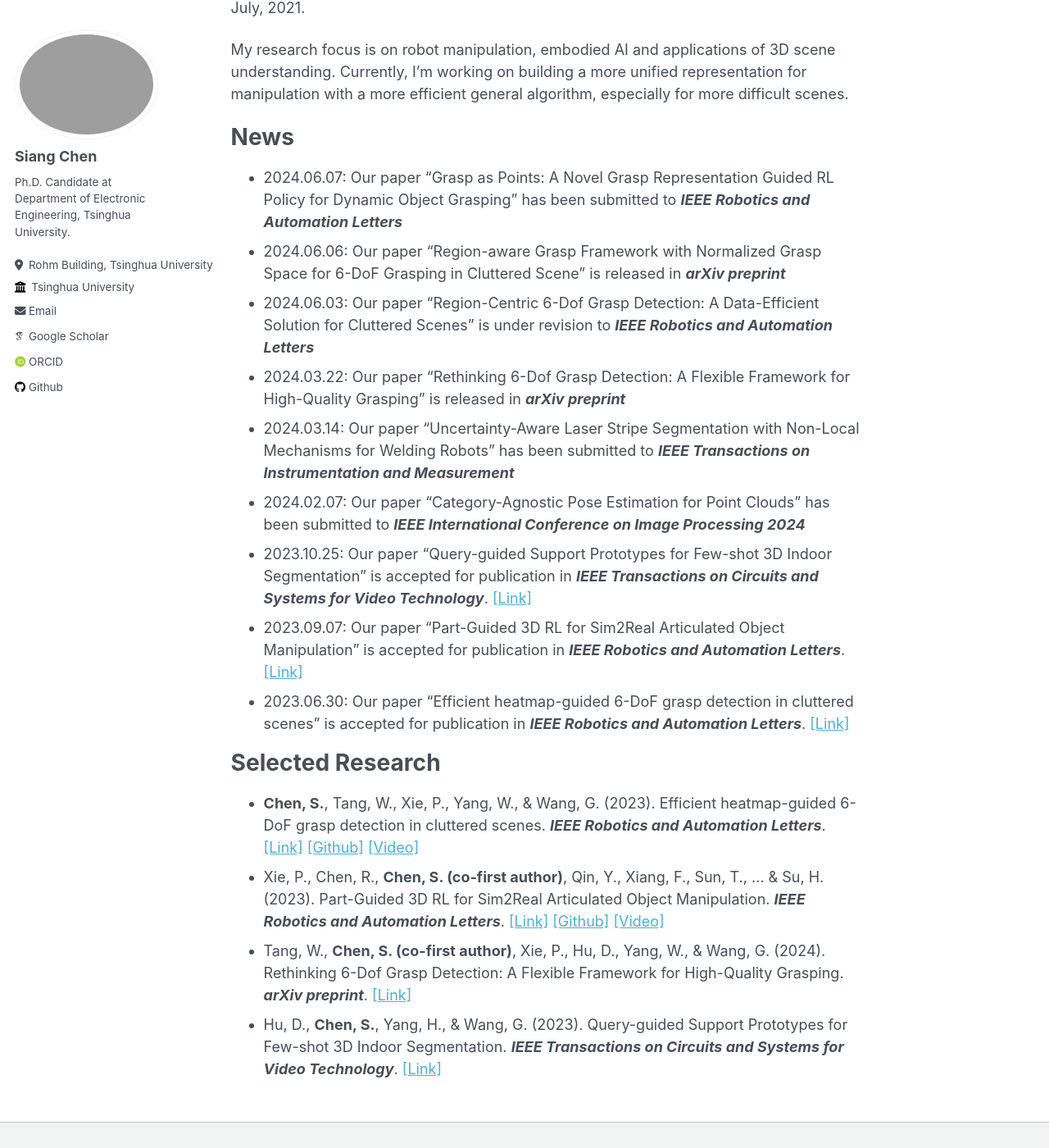
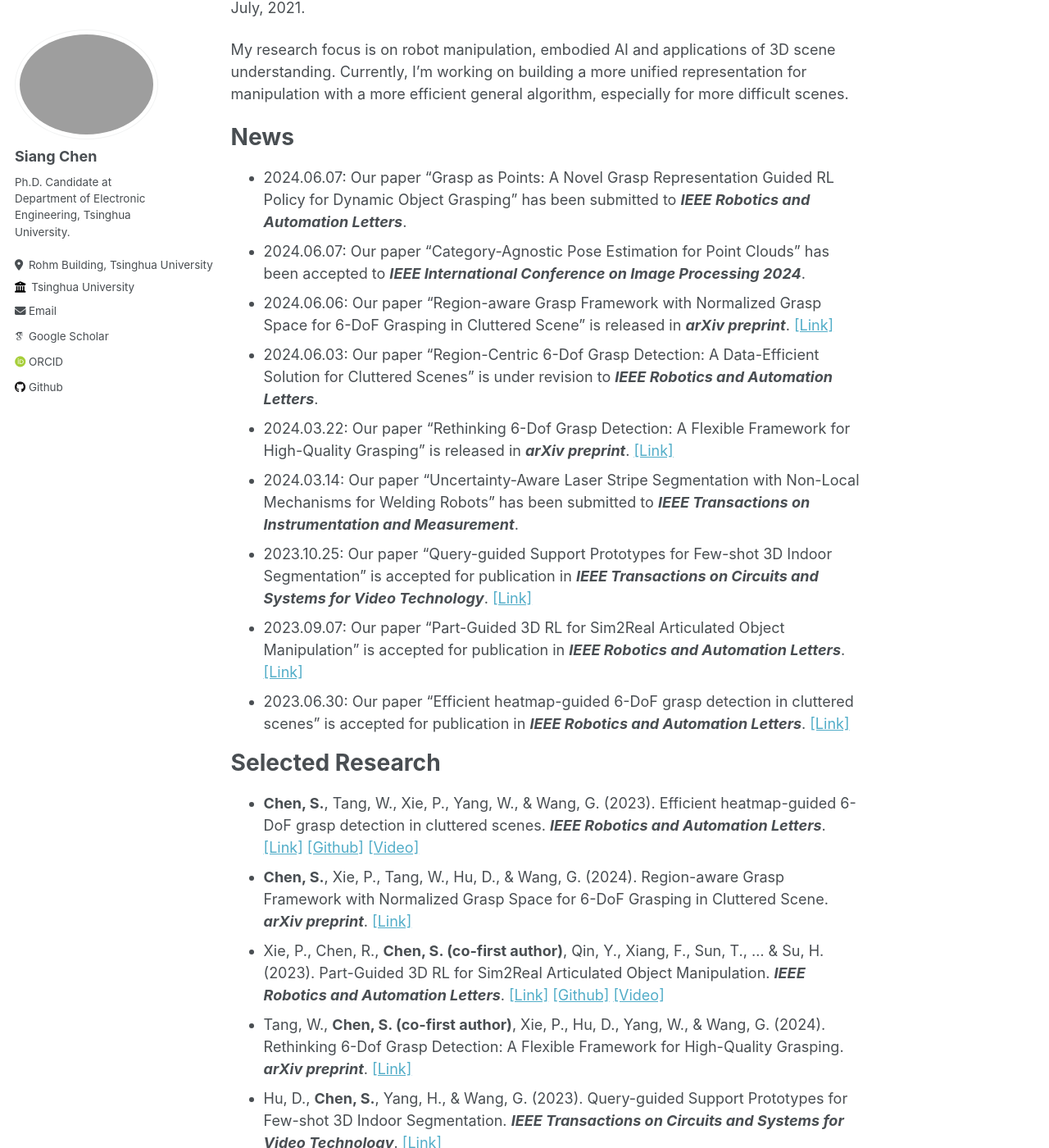
Before and after one commit to ChenThree/ChenThree.github.io, a Jekyll site: the page built from _pages/about.md, in a window 1280 px wide and 1400 px high, scrolled down 245 px. Shown: the whole window at 82% size. Built offline with Jekyll 4.4.1, drawn with Linux system fonts in a browser that asks for light colours; some web fonts are replaced.

Commit message:
[update] add icip2024

```diff
--- a/_pages/about.md
+++ b/_pages/about.md
@@ -13,12 +13,12 @@ My research focus is on robot manipulation, embodied AI and applications of 3D s
 
 # News
 
-- 2024.06.07: Our paper "Grasp as Points: A Novel Grasp Representation Guided RL Policy for Dynamic Object Grasping" has been submitted to ***IEEE Robotics and Automation Letters***
-- 2024.06.06: Our paper "Region-aware Grasp Framework with Normalized Grasp Space for 6-DoF Grasping in Cluttered Scene" is released in ***arXiv preprint***
-- 2024.06.03: Our paper "Region-Centric 6-Dof Grasp Detection: A Data-Efficient Solution for Cluttered Scenes" is under revision to ***IEEE Robotics and Automation Letters***
-- 2024.03.22: Our paper "Rethinking 6-Dof Grasp Detection: A Flexible Framework for High-Quality Grasping" is released in ***arXiv preprint***
-- 2024.03.14: Our paper "Uncertainty-Aware Laser Stripe Segmentation with Non-Local Mechanisms for Welding Robots" has been submitted to ***IEEE Transactions on Instrumentation and Measurement***
-- 2024.02.07: Our paper "Category-Agnostic Pose Estimation for Point Clouds" has been submitted to ***IEEE International Conference on Image Processing 2024***
+- 2024.06.07: Our paper "Grasp as Points: A Novel Grasp Representation Guided RL Policy for Dynamic Object Grasping" has been submitted to ***IEEE Robotics and Automation Letters***.
+- 2024.06.07: Our paper "Category-Agnostic Pose Estimation for Point Clouds" has been accepted to ***IEEE International Conference on Image Processing 2024***.
+- 2024.06.06: Our paper "Region-aware Grasp Framework with Normalized Grasp Space for 6-DoF Grasping in Cluttered Scene" is released in ***arXiv preprint***. [[Link]](https://arxiv.org/pdf/2406.01767)
+- 2024.06.03: Our paper "Region-Centric 6-Dof Grasp Detection: A Data-Efficient Solution for Cluttered Scenes" is under revision to ***IEEE Robotics and Automation Letters***.
+- 2024.03.22: Our paper "Rethinking 6-Dof Grasp Detection: A Flexible Framework for High-Quality Grasping" is released in ***arXiv preprint***. [[Link]](https://arxiv.org/abs/2403.15054)
+- 2024.03.14: Our paper "Uncertainty-Aware Laser Stripe Segmentation with Non-Local Mechanisms for Welding Robots" has been submitted to ***IEEE Transactions on Instrumentation and Measurement***.
 - 2023.10.25: Our paper "Query-guided Support Prototypes for Few-shot 3D Indoor Segmentation" is accepted for publication in ***IEEE Transactions on Circuits and Systems for Video Technology***. [[Link]](https://ieeexplore.ieee.org/abstract/document/10295521/)
 - 2023.09.07: Our paper "Part-Guided 3D RL for Sim2Real Articulated Object Manipulation" is accepted for publication in ***IEEE Robotics and Automation Letters***. [[Link]](https://ieeexplore.ieee.org/abstract/document/10242361/)
 - 2023.06.30: Our paper "Efficient heatmap-guided 6-DoF grasp detection in cluttered scenes" is accepted for publication in ***IEEE Robotics and Automation Letters***. [[Link]](https://ieeexplore.ieee.org/abstract/document/10168242/)
@@ -27,6 +27,7 @@ My research focus is on robot manipulation, embodied AI and applications of 3D s
 # Selected Research
 
 - **Chen, S.**, Tang, W., Xie, P., Yang, W., & Wang, G. (2023). Efficient heatmap-guided 6-DoF grasp detection in cluttered scenes. ***IEEE Robotics and Automation Letters***. [[Link]](https://ieeexplore.ieee.org/abstract/document/10168242/) [[Github]](https://github.com/THU-VCLab/HGGD) [[Video]](https://www.youtube.com/watch?v=V8gG1eHbrsU)
+- **Chen, S.**, Xie, P., Tang, W., Hu, D., & Wang, G. (2024). Region-aware Grasp Framework with Normalized Grasp Space for 6-DoF Grasping in Cluttered Scene. ***arXiv preprint***. [[Link]](https://arxiv.org/pdf/2406.01767)
 - Xie, P., Chen, R., **Chen, S. (co-first author)**, Qin, Y., Xiang, F., Sun, T., ... & Su, H. (2023). Part-Guided 3D RL for Sim2Real Articulated Object Manipulation. ***IEEE Robotics and Automation Letters***. [[Link]](https://ieeexplore.ieee.org/abstract/document/10242361/) [[Github]](https://github.com/THU-VCLab/Part-Guided-3D-RL-for-Sim2Real-Articulated-Object-Manipulation) [[Video]](https://www.youtube.com/watch?v=b8KvOjlGNJs)
 - Tang, W., **Chen, S. (co-first author)**, Xie, P., Hu, D., Yang, W., & Wang, G. (2024). Rethinking 6-Dof Grasp Detection: A Flexible Framework for High-Quality Grasping. ***arXiv preprint***. [[Link]](https://arxiv.org/abs/2403.15054)
 - Hu, D., **Chen, S.**, Yang, H., & Wang, G. (2023). Query-guided Support Prototypes for Few-shot 3D Indoor Segmentation. ***IEEE Transactions on Circuits and Systems for Video Technology***. [[Link]](https://ieeexplore.ieee.org/abstract/document/10295521)
```
Also changed, not shown: _publications/2024-06-06-Region-6.md (+3 -3 lines), _publications/2024-06-07-Category-7.md (renamed from _publications/2024-02-07-Category-7.md, +3 -3 lines).
